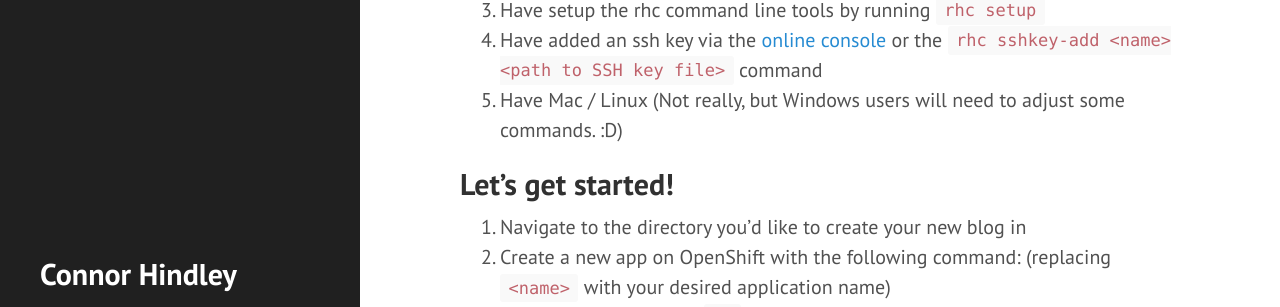
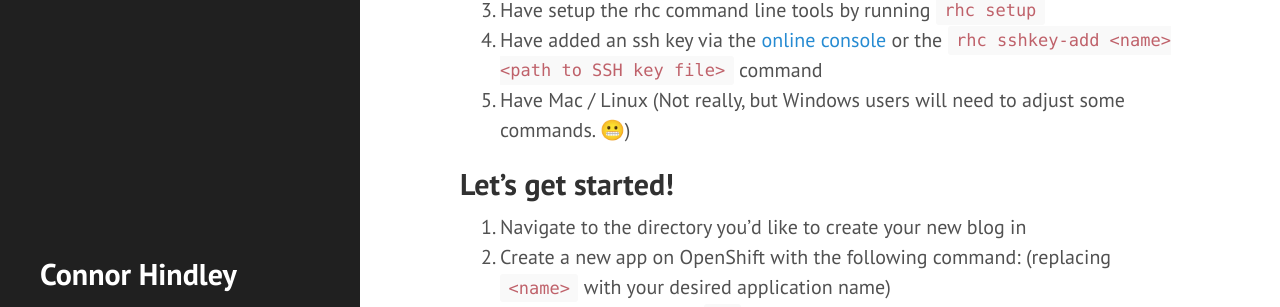
Before and after one commit to connyay/connyay.github.io, a Jekyll site: the page built from _posts/2014-11-25-pencilblue-on-openshift.md, in a window 1280 px wide and 900 px high. Shown: the part 343-650 px from the top of the window. Built offline with Jekyll 4.4.1, drawn with Linux system fonts in a browser that asks for light colours; emoji names are drawn with the system emoji font; Markdown is read by kramdown in place of the engine named in the settings; part of the change alters nothing that is shown.

Commit message:
moar emoijis

```diff
--- a/_config.yml
+++ b/_config.yml
@@ -1,5 +1,7 @@
 # Dependencies
 markdown:         redcarpet
+gems:
+  - jemoji
 
 # Permalinks
 permalink:        pretty
--- a/_posts/2014-11-25-pencilblue-on-openshift.md
+++ b/_posts/2014-11-25-pencilblue-on-openshift.md
@@ -9,7 +9,7 @@ title: Hosting PencilBlue on OpenShift by Red Hat
 2. Have installed the [rhc command line tools](https://developers.openshift.com/en/getting-started-client-tools.html)
 3. Have setup the rhc command line tools by running `rhc setup`
 4. Have added an ssh key via the [online console](https://openshift.redhat.com/app/console/settings) or the `rhc sshkey-add <name> <path to SSH key file>` command
-5. Have Mac / Linux (Not really, but Windows users will need to adjust some commands. :D)
+5. Have Mac / Linux (Not really, but Windows users will need to adjust some commands. :grimacing:)
 
 
 ## Let's get started!
```
